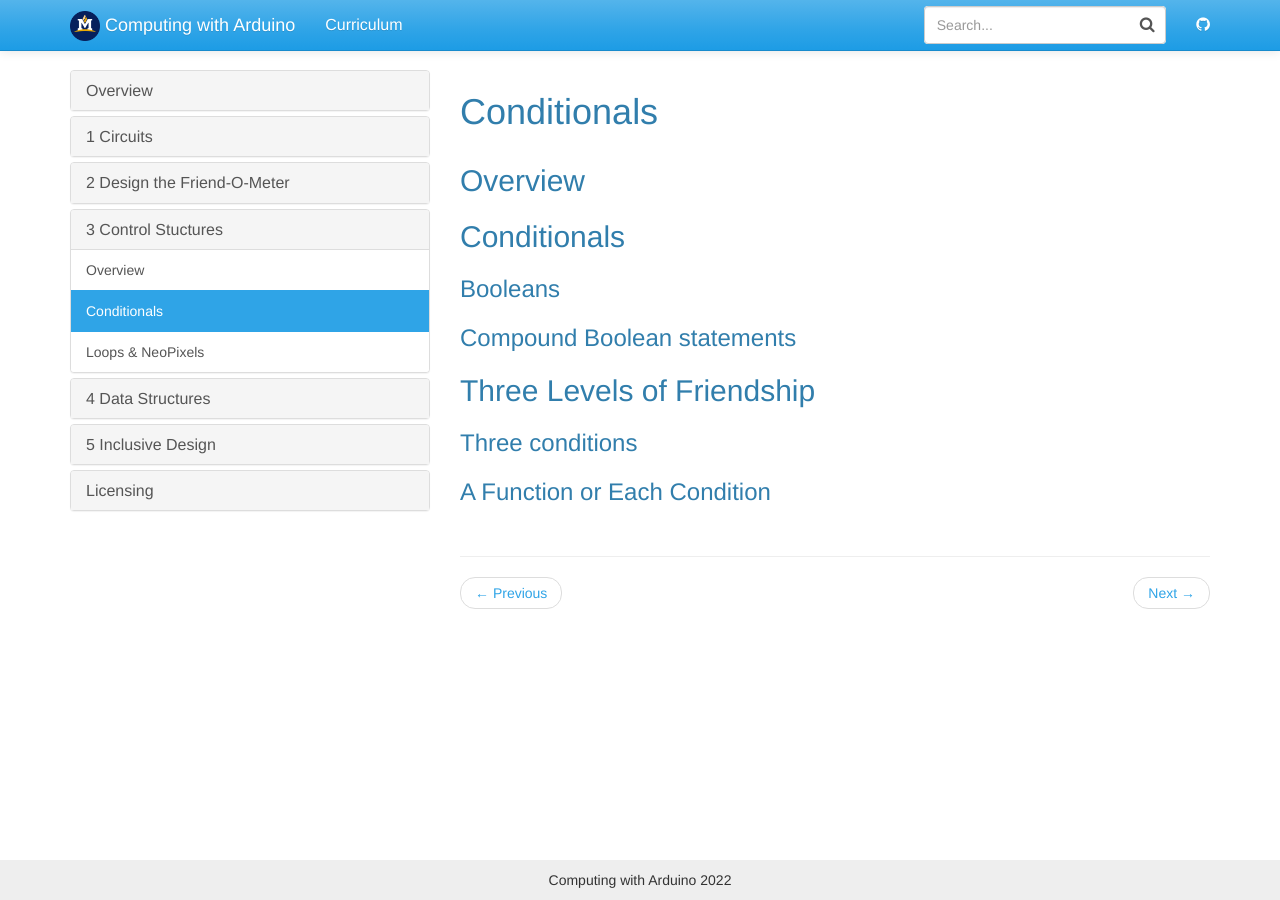
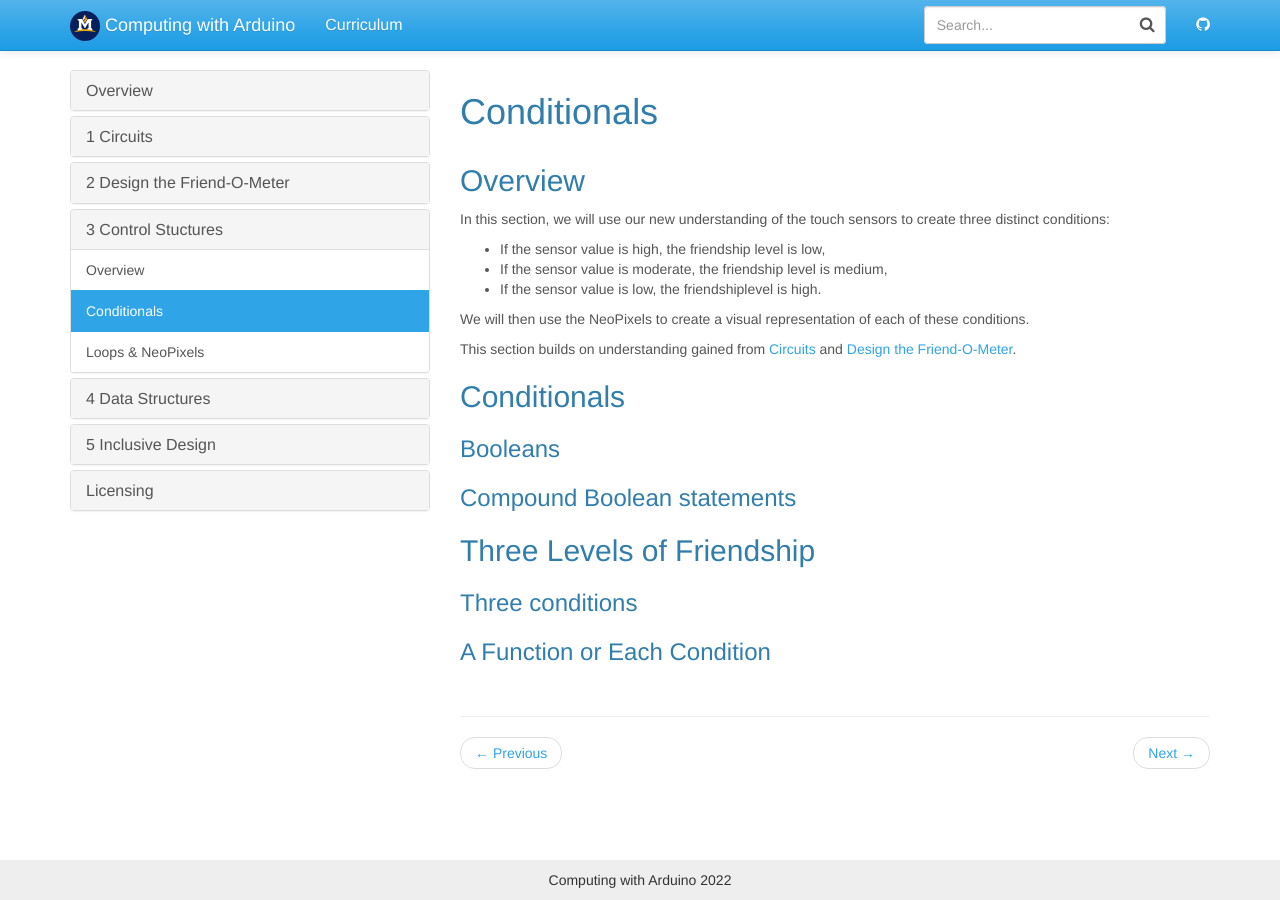
Before and after one commit to jake-chipps/friendometer, a Jekyll site: the page built from _docs/lessons/3-1.md, in a window 1280 px wide. Built offline with Jekyll 4.4.1, drawn with Linux system fonts in a browser that asks for light colours.

Commit message:
Add overview

```diff
--- a/_docs/lessons/3-1.md
+++ b/_docs/lessons/3-1.md
@@ -3,6 +3,14 @@ title: Conditionals
 permalink: /docs/3-1/
 ---
 ## Overview
+In this section, we will use our new understanding of the touch sensors to create three distinct conditions:
+- If the sensor value is high, the friendship level is low,
+- If the sensor value is moderate, the friendship level is medium,
+- If the sensor value is low, the friendshiplevel is high.
+
+We will then use the NeoPixels to create a visual representation of each of these conditions.
+
+This section builds on understanding gained from [Circuits](../1-0/) and [Design the Friend-O-Meter](../2-0/).
 
 ## Conditionals
 
```
